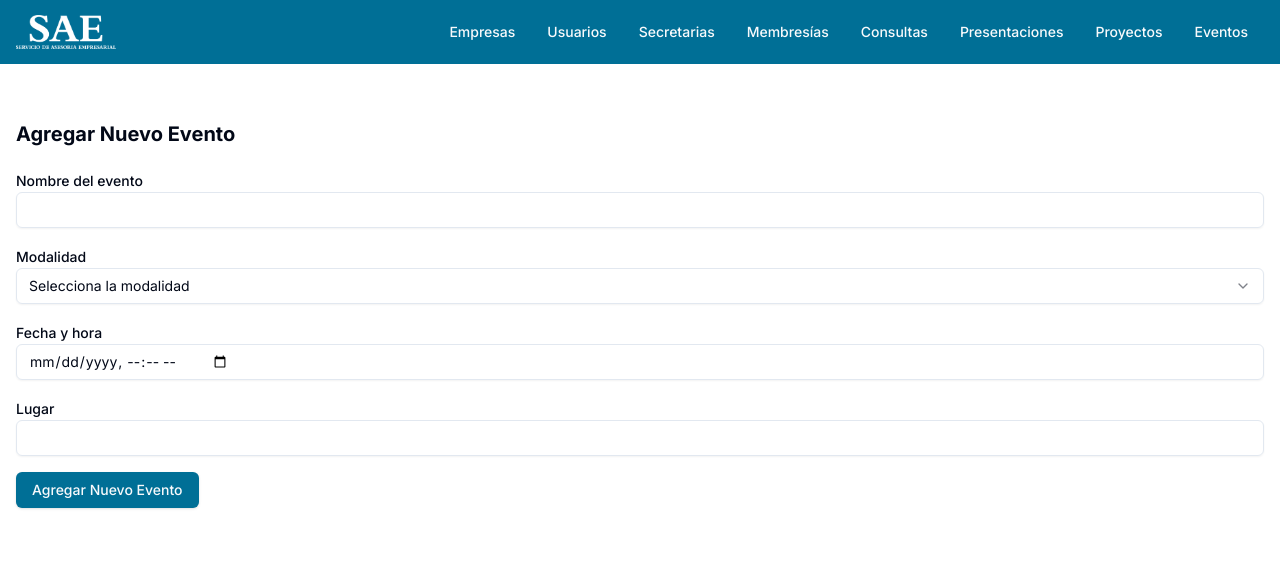
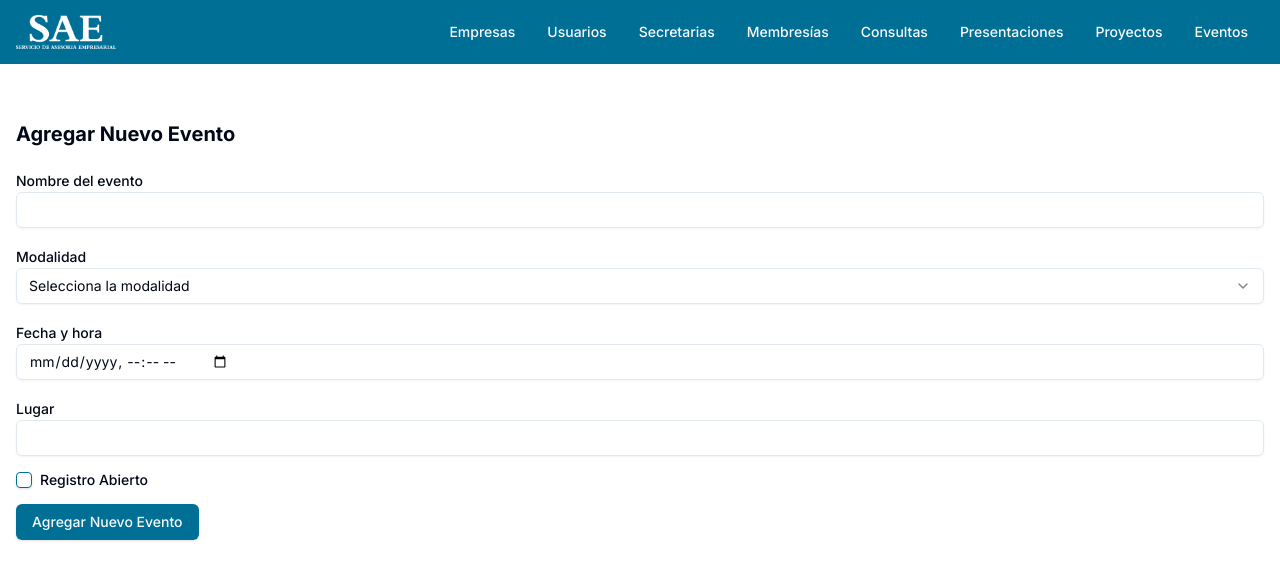
Before and after one commit to gabrielvm98/sae-test, a Next.js app: page /eventos/new in a window 1280 px wide. Shown: the top 580 px of the page. Built offline with nearby package versions, Linux system fonts and the light colour scheme.

Commit message:
Campo register_open

```diff
--- a/src/app/eventos/[id]/page.tsx
+++ b/src/app/eventos/[id]/page.tsx
@@ -21,6 +21,7 @@ type Event = {
   event_type: string
   date_hour: string
   place: string
+  register_open: boolean
 }
 
 export default function EventDetailPage({ params }: { params: Promise<{ id: string }> }) {
@@ -164,6 +165,7 @@ export default function EventDetailPage({ params }: { params: Promise<{ id: stri
         <div>
           <p><strong>Modalidad:</strong> {event.event_type}</p>
           <p><strong>Fecha y hora:</strong> {formatDateHour(event.date_hour)}</p>
+          <p><strong>Registro Abierto:</strong> {event.register_open ? "Sí" : "No"}</p>
         </div>
         <div>
           <p><strong>Lugar:</strong> {event.place}</p><p>
--- a/src/app/eventos/page.tsx
+++ b/src/app/eventos/page.tsx
@@ -13,6 +13,7 @@ type Event = {
   event_type: string
   date_hour: string
   place: string
+  register_open: boolean
 }
 
 export default function EventosPage() {
@@ -83,6 +84,7 @@ export default function EventosPage() {
             <TableHead>Fecha</TableHead>
             <TableHead>Hora</TableHead>
             <TableHead>Lugar</TableHead>
+            <TableHead>Registro Abierto</TableHead>
             <TableHead>Acciones</TableHead>
           </TableRow>
         </TableHeader>
@@ -96,6 +98,7 @@ export default function EventosPage() {
                 <TableCell>{date}</TableCell>
                 <TableCell>{time}</TableCell>
                 <TableCell>{event.place}</TableCell>
+                <TableCell>{event.register_open ? "Sí" : "No"}</TableCell>
                 <TableCell>
                   <div className="flex space-x-2">
                     <Button variant="outline" size="sm" asChild>
--- a/src/components/EventForm.tsx
+++ b/src/components/EventForm.tsx
@@ -6,6 +6,7 @@ import { supabase } from '@/lib/supabase'
 import { Button } from "@/components/ui/button"
 import { Input } from "@/components/ui/input"
 import { Label } from "@/components/ui/label"
+import { Checkbox } from "@/components/ui/checkbox"
 import { Select, SelectContent, SelectItem, SelectTrigger, SelectValue } from "@/components/ui/select"
 
 type EventFormProps = {
@@ -19,6 +20,7 @@ export function EventForm({ eventId }: EventFormProps) {
   const [eventType, setEventType] = useState('')
   const [dateHour, setDateHour] = useState('')
   const [place, setPlace] = useState('')
+  const [registerOpen, setRegisterOpen] = useState(false)
 
   const router = useRouter()
 
@@ -37,6 +39,7 @@ export function EventForm({ eventId }: EventFormProps) {
       setEventType(data.event_type)
       setDateHour(data.date_hour)
       setPlace(data.place)
+      setRegisterOpen(data.register_open)
     }
   }, [eventId])
 
@@ -52,7 +55,8 @@ export function EventForm({ eventId }: EventFormProps) {
       name,
       event_type: eventType,
       date_hour: dateHour,
-      place
+      place,
+      register_open: registerOpen
     }
 
     if (eventId) {
@@ -120,6 +124,16 @@ export function EventForm({ eventId }: EventFormProps) {
           required
         />
       </div>
+      <div className="flex items-center space-x-2">
+        <Checkbox
+          id="registerOpen"
+          checked={registerOpen}
+          onCheckedChange={(checked) => setRegisterOpen(checked as boolean)}
+        />
+        <Label htmlFor="registerOpen" className="text-sm font-medium leading-none peer-disabled:cursor-not-allowed peer-disabled:opacity-70">
+          Registro Abierto
+        </Label>
+      </div>
       <Button type="submit">{eventId ? 'Actualizar' : 'Agregar Nuevo Evento'}</Button>
     </form>
   )
```
